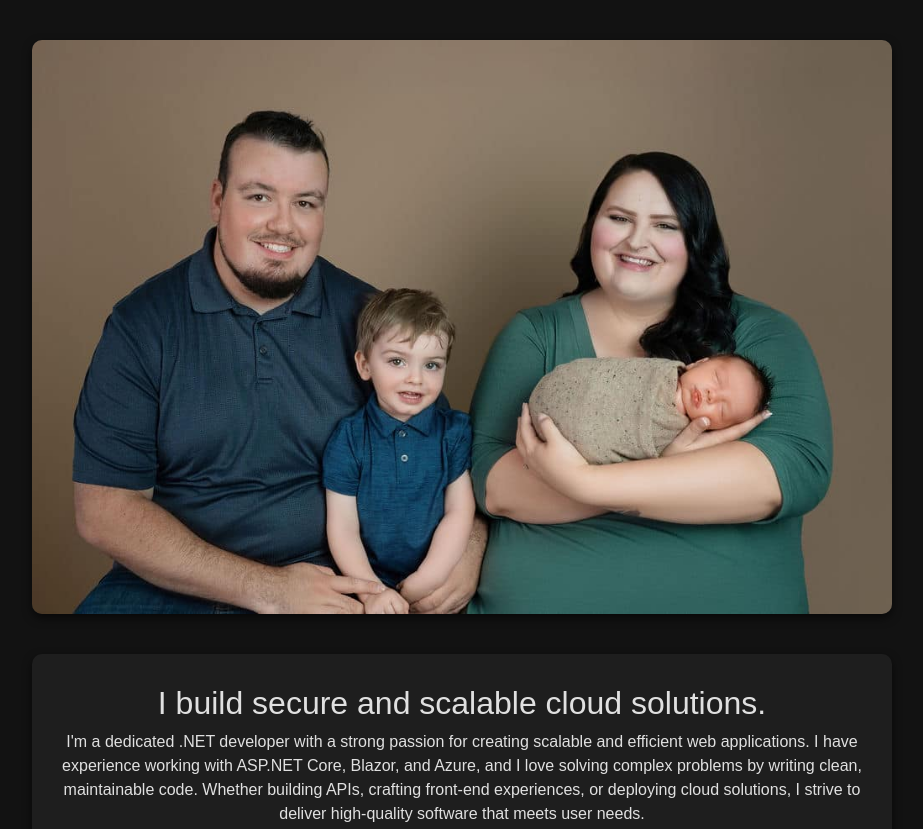
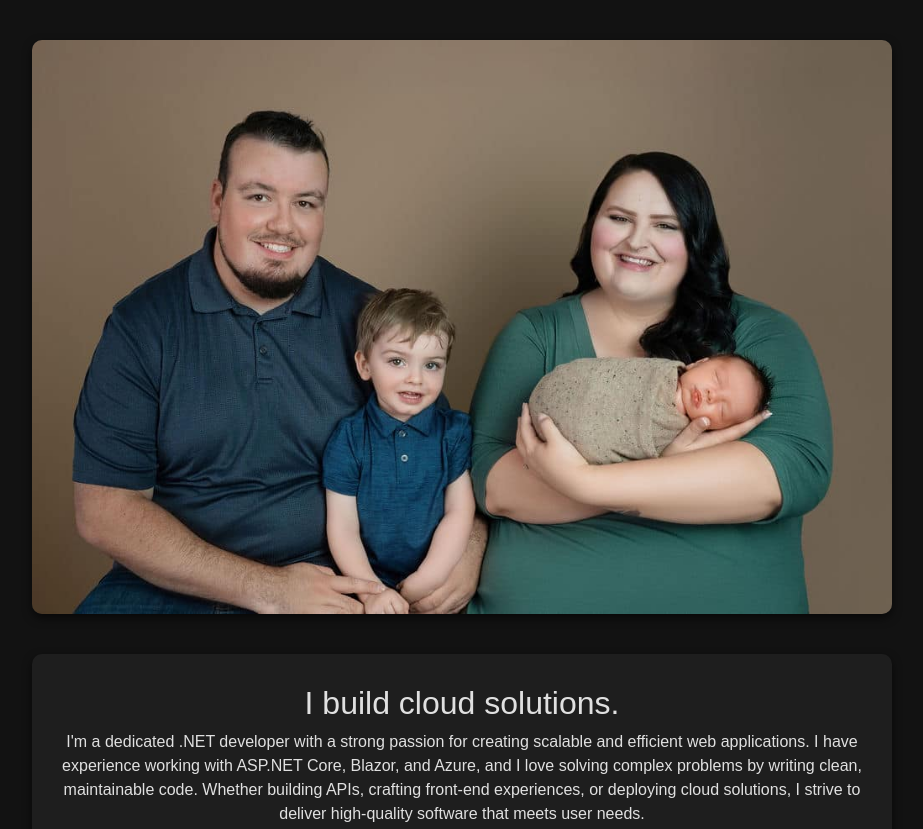
Before and after one commit to JustinBoehnen/justin.boehnen.net, a plain HTML site: page index.html in a window 1280 px wide. Shown: the top 829 px of the page, without its empty margins (178-1101 px from the left). Drawn offline with nearby package versions, Linux system fonts and the light colour scheme.

Commit message:
Update index.html

```diff
--- a/index.html
+++ b/index.html
@@ -86,7 +86,7 @@
     <!-- Bio Section -->
     <div class="bio-section">
       <div class="bio text-center">
-        <h2>I build secure and scalable cloud solutions.</h2>
+        <h2>I build cloud solutions.</h2>
         <p>
           I'm a dedicated .NET developer with a strong passion for creating scalable and efficient web applications.
           I have experience working with ASP.NET Core, Blazor, and Azure, and I love solving complex problems by writing clean, maintainable code.
```
